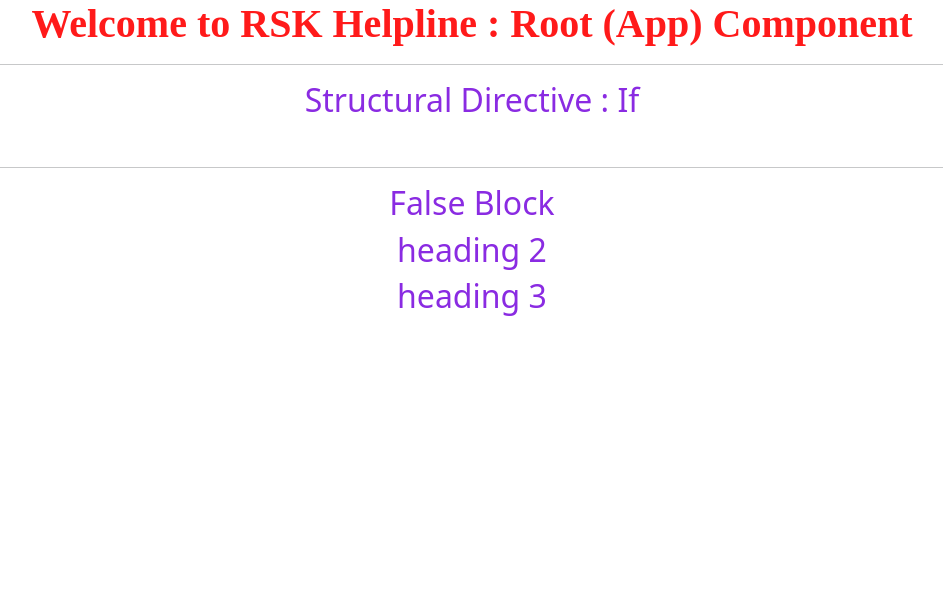
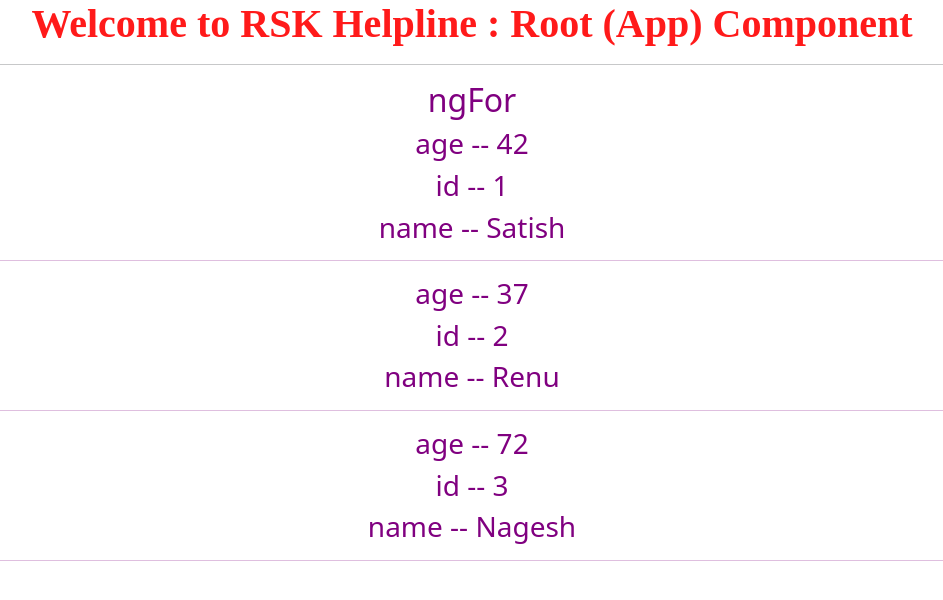
Before and after one commit to SatishKonduru/Tomato, an Angular app: page / in a window 1280 px wide. Shown: the top 600 px of the page, without its empty margins (168-1111 px from the left). Built offline with nearby package versions, Linux system fonts and the light colour scheme.

Commit message:
ngSwitch, ngFor with array, objet and Array of Objects

```diff
--- a/src/app/app.component.html
+++ b/src/app/app.component.html
@@ -16,4 +16,6 @@
 <!-- <app-e-binding></app-e-binding> -->
 <!-- <app-r-variables></app-r-variables> -->
 <!-- <app-two-way-data-binding></app-two-way-data-binding> -->
-<app-if></app-if>
+<!-- <app-if></app-if> -->
+<!-- <app-switch></app-switch> -->
+<app-for></app-for>
--- a/src/app/app.module.ts
+++ b/src/app/app.module.ts
@@ -15,6 +15,8 @@
 import { TwoWayDataBindingComponent } from './components/two-way-data-binding/two-way-data-binding.component';
 import { FormsModule } from '@angular/forms';
 import { IfComponent } from './components/if/if.component';
+import { SwitchComponent } from './components/switch/switch.component';
+import { ForComponent } from './components/for/for.component';
 
 @NgModule({
   declarations: [
@@ -27,7 +29,9 @@
     EBindingComponent,
     RVariablesComponent,
     TwoWayDataBindingComponent,
-    IfComponent
+    IfComponent,
+    SwitchComponent,
+    ForComponent
   ],
   imports: [
     BrowserModule,
--- /dev/null
+++ b/src/app/components/for/for.component.css
@@ -0,0 +1,4 @@
+h2{
+  text-align: center;
+  color: purple;
+}
--- /dev/null
+++ b/src/app/components/for/for.component.html
@@ -0,0 +1,30 @@
+<h2>ngFor</h2>
+
+<!-- <h3 *ngFor="let x of names">
+  {{x}}
+</h3> -->
+<!-- <h3 *ngFor="let x of names; index as i">
+  {{x}} -- {{i}}
+</h3> -->
+<!-- <h3 *ngFor="let x of names; first as f">
+  {{x}} -- {{f}}
+</h3> -->
+<!-- <h3 *ngFor="let x of names; last as l">
+  {{x}} -- {{l}}
+</h3> -->
+<!-- <h3 *ngFor="let x of names; even as e">
+  {{x}} -- {{e}}
+</h3> -->
+<!-- <h3 *ngFor="let x of names; odd as o">
+  {{x}} -- {{o}}
+</h3> -->
+
+<!-- <h2 *ngFor="let x of emp | keyvalue ">
+  {{x.key}} -- {{x.value}}
+</h2> -->
+<h2 *ngFor="let x of emp">
+  <h3 *ngFor="let y of x | keyvalue">
+      {{y.key}} -- {{y.value}}
+  </h3>
+  <hr>
+</h2>
--- /dev/null
+++ b/src/app/components/for/for.component.ts
@@ -0,0 +1,35 @@
+import { Component, OnInit } from '@angular/core';
+
+@Component({
+  selector: 'app-for',
+  templateUrl: './for.component.html',
+  styleUrls: ['./for.component.css']
+})
+export class ForComponent implements OnInit {
+
+  public names = ['RSK', 'RENU', 'Chikkie', 'Micky']
+  public emp =[
+   {
+    id: 1,
+    name: "Satish",
+    age: 42
+  },
+  {
+    id: 2,
+    name: "Renu",
+    age: 37
+  },
+  {
+    id: 3,
+    name: "Nagesh",
+    age: 72
+  }
+]
+
+  constructor() { }
+
+
+  ngOnInit(): void {
+  }
+
+}
--- a/src/app/components/if/if.component.html
+++ b/src/app/components/if/if.component.html
@@ -1,4 +1,5 @@
 <h2>Structural Directive : If </h2>
+
 <br><hr>
 <!-- <h2 *ngIf="check ; else eBlock">True Block</h2> -->
 <h2 *ngIf="check ;then tBlock else eBlock"></h2>
--- /dev/null
+++ b/src/app/components/switch/switch.component.css
@@ -0,0 +1,4 @@
+h2{
+  text-align: center;
+  color: brown
+}
--- /dev/null
+++ b/src/app/components/switch/switch.component.html
@@ -0,0 +1,27 @@
+<h2>ngSwitch</h2>
+<h3 [ngSwitch]="myChoice">
+  <h2 *ngSwitchCase="'one'">
+    <h1>Monday</h1>
+  </h2>
+  <h2 *ngSwitchCase="'two'">
+    <h1>Tuesday</h1>
+  </h2>
+  <h2 *ngSwitchCase="'three'">
+    <h1>Wednesday</h1>
+  </h2>
+  <h2 *ngSwitchCase="'four'">
+    <h1>Thursday</h1>
+  </h2>
+  <h2 *ngSwitchCase="'five'">
+    <h1>Friday</h1>
+  </h2>
+  <h2 *ngSwitchCase="'six'">
+    <h1>Saturday</h1>
+  </h2>
+  <h2 *ngSwitchCase="'seven'">
+    <h1>Sunday</h1>
+  </h2>
+  <h2 *ngSwitchDefault>
+    <h1>Wrong Choice. Please enter valid choice</h1>
+  </h2>
+</h3>
--- /dev/null
+++ b/src/app/components/switch/switch.component.ts
@@ -0,0 +1,16 @@
+import { Component, OnInit } from '@angular/core';
+
+@Component({
+  selector: 'app-switch',
+  templateUrl: './switch.component.html',
+  styleUrls: ['./switch.component.css']
+})
+export class SwitchComponent implements OnInit {
+
+  public myChoice = "ten"
+  constructor() { }
+
+  ngOnInit(): void {
+  }
+
+}
```
